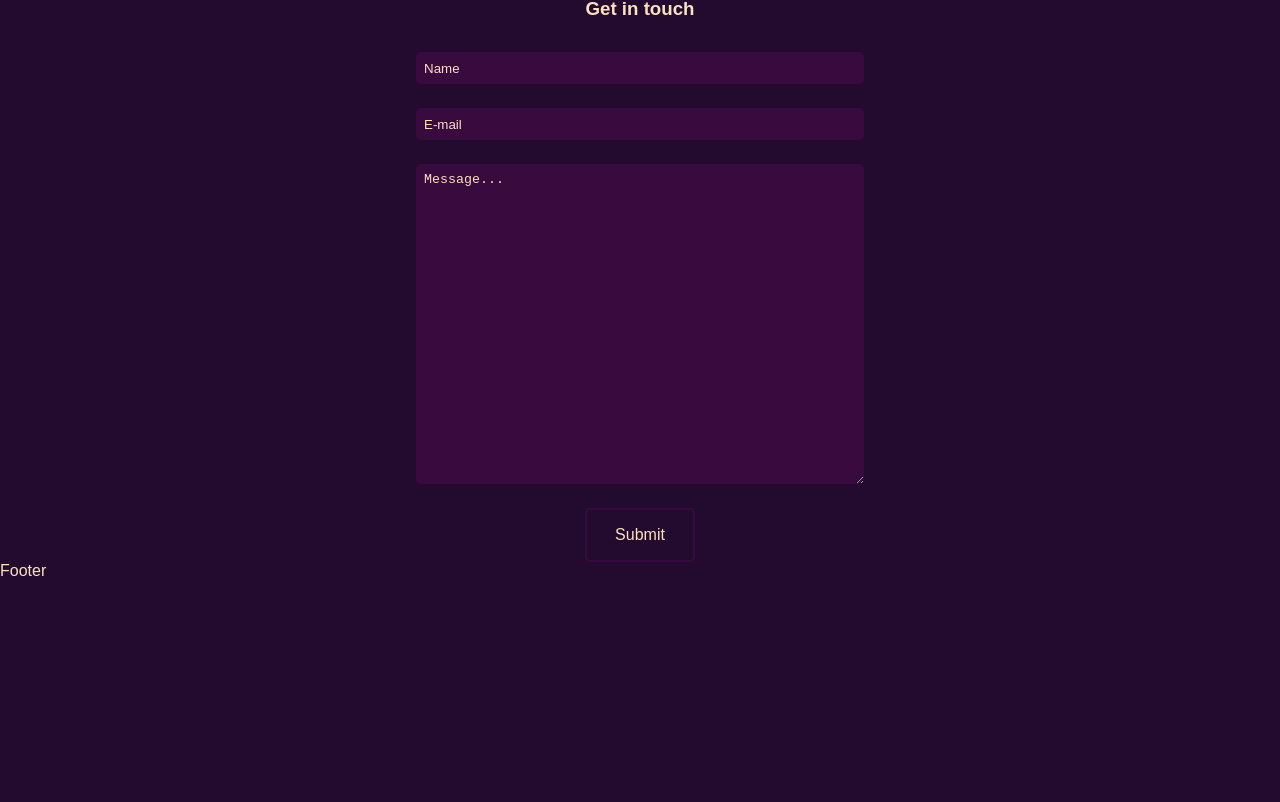
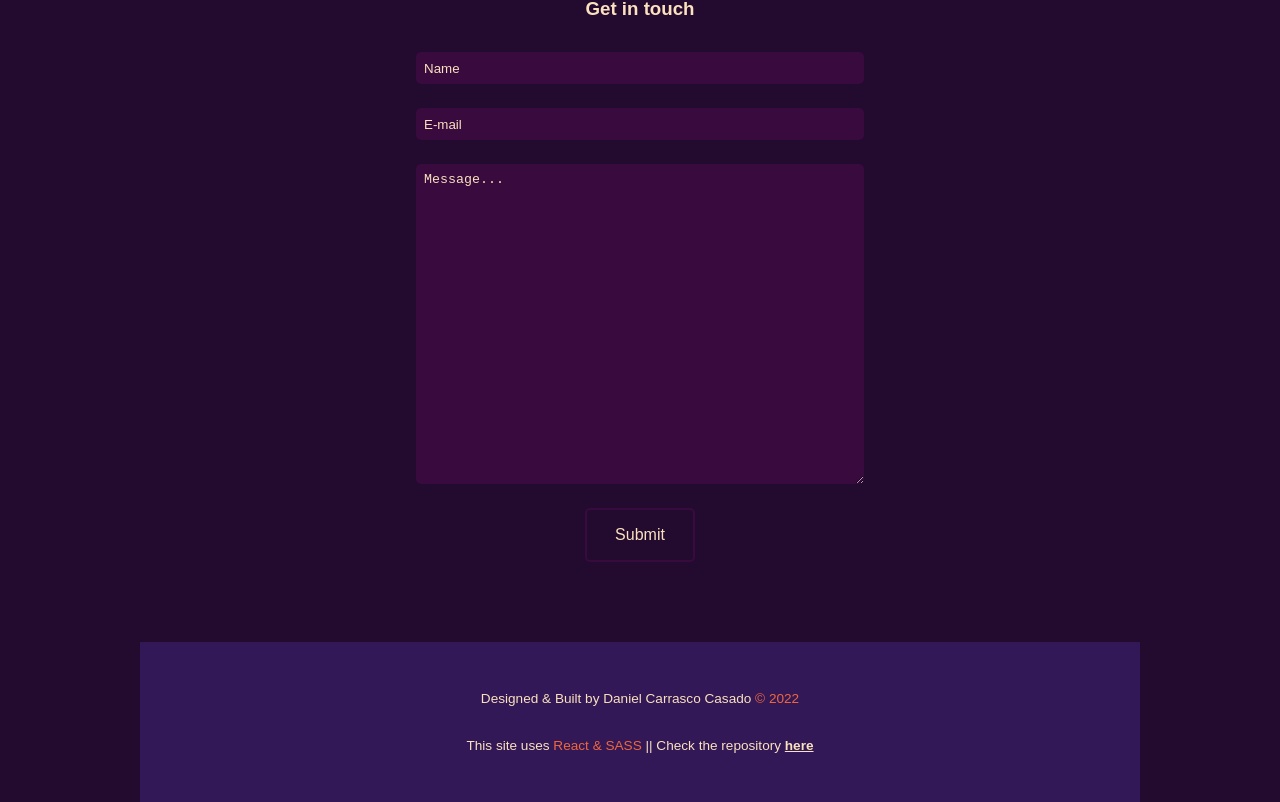
Before and after one commit to DaniPhilo/portfolio, a React (Create React App) app: page / in a window 1280 px wide. Shown: the part 2128-2930 px from the top of the page. Before the commit the page ends 2708 px from the top, so only its background shows below. Built offline with nearby package versions, Linux system fonts and the light colour scheme.

Commit message:
New footer

```diff
--- a/src/components/Footer.js
+++ b/src/components/Footer.js
@@ -2,6 +2,9 @@ import React from 'react'
 
 export default function Footer() {
   return (
-    <div>Footer</div>
+    <section className='footer-section'>
+      <p className='copyright'>Designed & Built by Daniel Carrasco Casado  <span>&copy; 2022</span></p>
+      <p>This site uses <span>React & SASS</span> || Check the repository <a href='https://github.com/DaniPhilo/portfolio' target="_blank" rel="noopener noreferrer">here</a></p>
+    </section>
   )
 }
--- /dev/null
+++ b/src/styles/component_styles/_footer.scss
@@ -0,0 +1,31 @@
+.footer-section {
+    position: relative;
+    display: flex;
+    flex-direction: column;
+    justify-content: center;
+    align-items: center;
+    gap: 2rem;
+
+    width: 100%;
+    height: 10rem;
+    margin-top: 5rem;
+
+    background-color: $secondary_color;
+}
+
+.footer-section > p {
+    font-size: 0.85rem;
+}
+
+.footer-section > p > span {
+    color: $accent_color;
+}
+
+.footer-section > p > a {
+    color: $text_color_light;
+    font-weight: bold;
+    transition: 0.25s ease-in-out;
+}
+.footer-section > p > a:hover {
+    color: $accent_color;
+}
--- a/src/styles/styles.scss
+++ b/src/styles/styles.scss
@@ -46,3 +46,4 @@ h2 {
 @import './component_styles/projects';
 @import './component_styles/about.scss';
 @import './component_styles/contact';
+@import './component_styles/footer';
```
